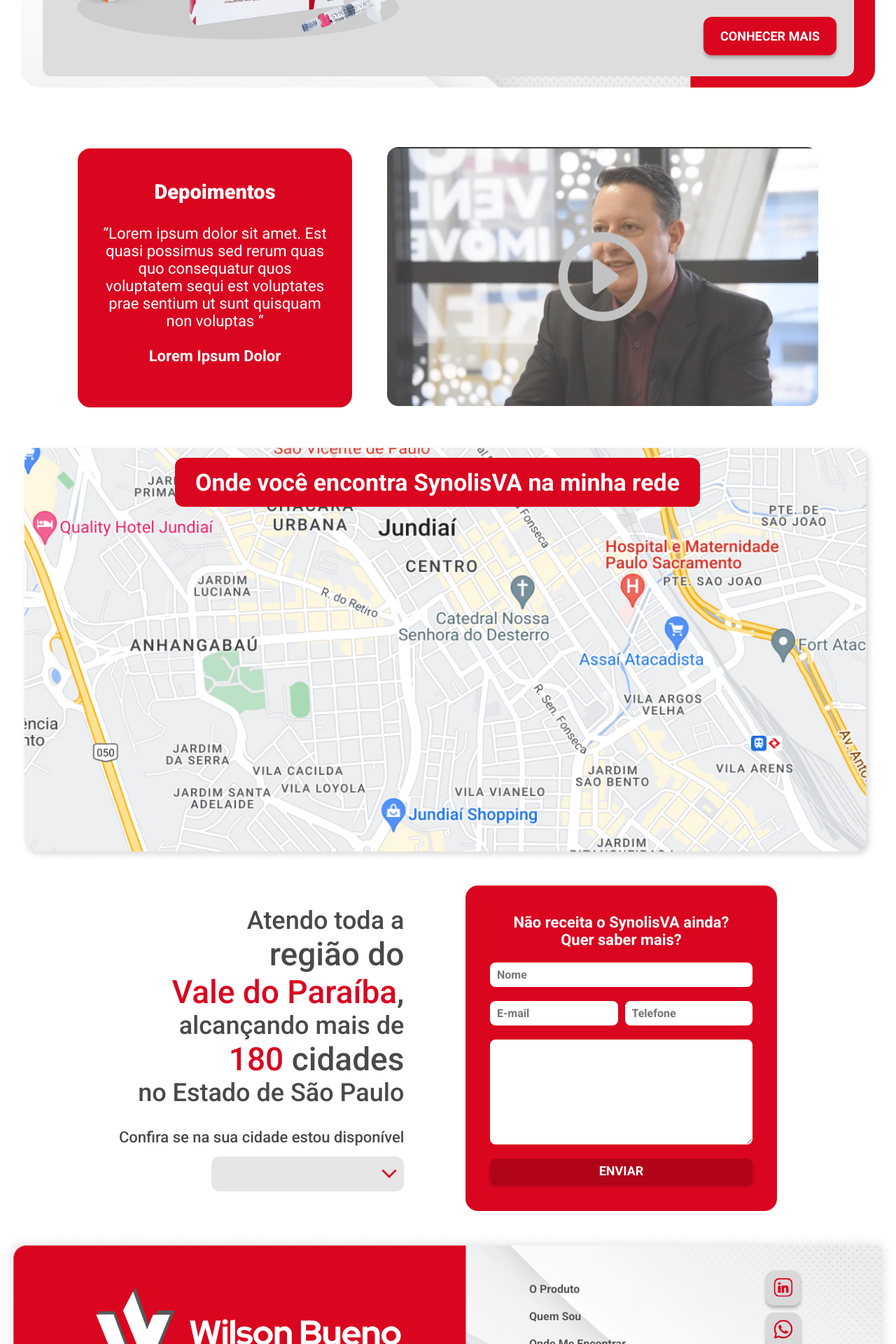
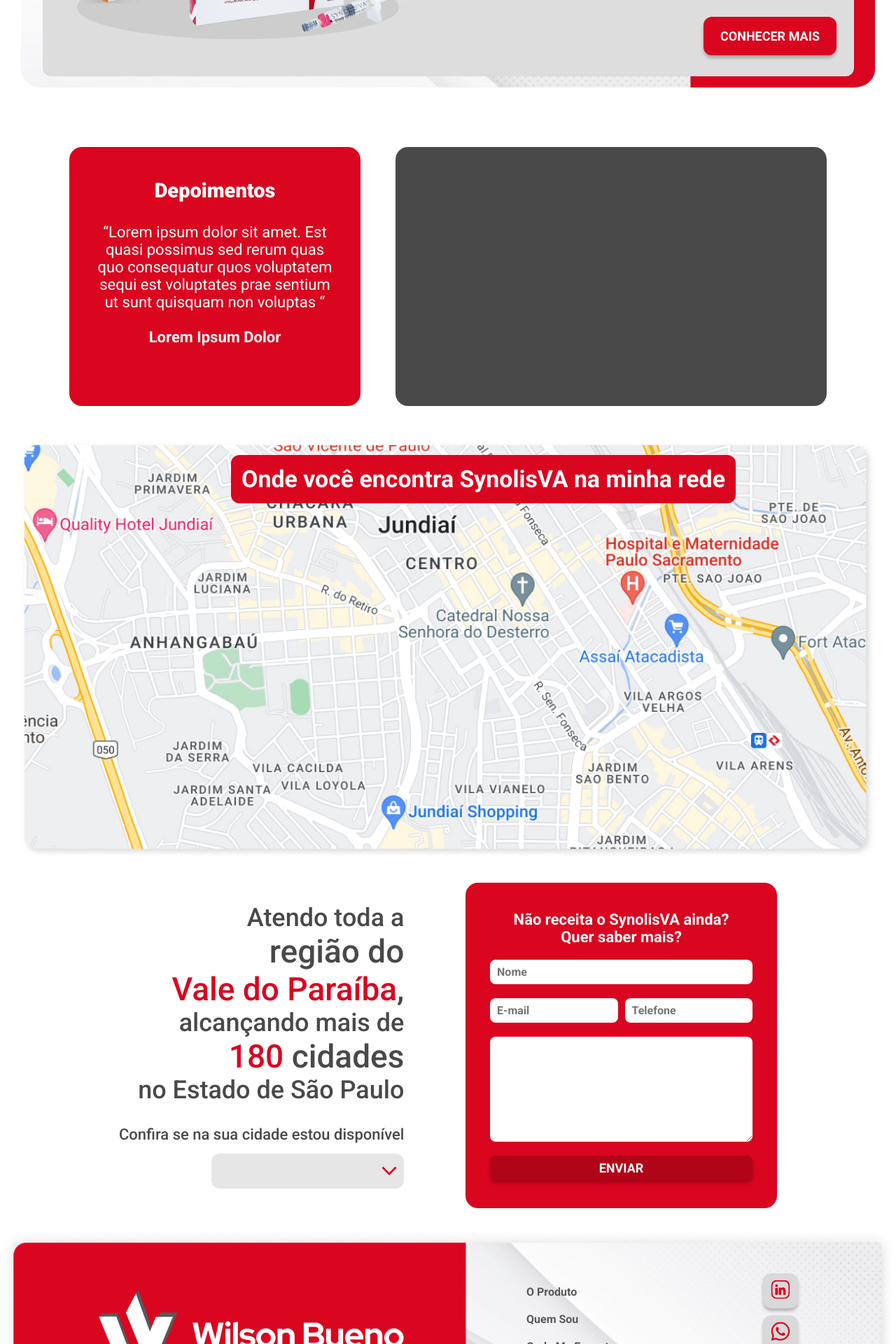
Before and after one commit to giovanna-mrosa/wilson-bueno, a Next.js app: page / in a window 1280 px wide. Shown: the part 880-2800 px from the top of the page at 70% size. Built offline with nearby package versions, Linux system fonts and the light colour scheme.

Commit message:
:recycle: refactor: Switching to relative measures

```diff
--- a/components/SectionTwo.jsx
+++ b/components/SectionTwo.jsx
@@ -89,12 +89,7 @@
           </div>
         </div>
         <div className={style.videoBox}>
-          <Image
-            src="/images/video.jpg"
-            width="616"
-            height="370"
-            alt="Institutional Video"
-          />
+          {/* video */}
         </div>
       </div>
       <div className={style.columnTwoSectionTwo}>
--- a/styles/Footer.module.scss
+++ b/styles/Footer.module.scss
@@ -1,32 +1,33 @@
 .container {
   width: 100%;
-  height: 280px;
-  padding: 35px 80px;
+  height: 18.44rem;
+  padding: 2.2rem 5rem;
   display: flex;
   align-items: center;
   justify-content: space-between;
   background-image: url(../public/images/background-footer.jpg);
   background-repeat: no-repeat;
   background-size: cover;
+  margin-bottom: 3.125rem;
 
   .rowLogo {
     display: flex;
     align-items: center;
     justify-content: center;
-    padding-left: 5%;
+    padding-left: 3.75rem;
   }
 
   .rowRight {
-    padding-right: 5%;
+    padding-right: 3.75rem;
     display: flex;
     align-items: center;
-    gap: 200px;
+    gap: 12.5rem;
 
     .links {
       list-style: none;
       display: flex;
       flex-direction: column;
-      gap: 20px;
+      gap: 1.25rem;
 
       li a {
         text-decoration: none;
@@ -43,7 +44,7 @@
     .mediasBox {
       display: flex;
       flex-direction: column;
-      gap: 10px;
+      gap: 0.625rem;
 
       .media {
         display: flex;
@@ -52,8 +53,8 @@
         border: none;
         outline: none;
         cursor: pointer;
-        width: 50px;
-        height: 50px;
+        width: 3.125rem;
+        height: 3.125rem;
         box-shadow: 0px 4px 4px 0px #00000040;
         background: #D9D9D9;
         border-radius: 12px;
--- a/styles/Navbar.module.scss
+++ b/styles/Navbar.module.scss
@@ -3,23 +3,23 @@
   display: flex;
   align-items: center;
   justify-content: space-between;
-  padding: 20px 50px;
+  padding: 1.25rem 3.125rem;
 
   .logoBox {
-    padding-right: 20px;
-    border-right: 0.8px solid #58585A;
+    padding-right: 1.25rem;
+    border-right: 0.05rem solid #58585A;
   }
 
  .linksBox {
   display: flex;
   align-items: center;
-  gap: 50px;
-  padding-right: 25px;
+  gap: 3.125rem;
+  padding-right: 1.56rem;
 
     .linksHeader {
       display: flex;
       list-style: none;
-      gap: 50px;
+      gap: 3.125rem;
 
       li a {
         text-decoration: none;
--- a/styles/SectionOne.module.scss
+++ b/styles/SectionOne.module.scss
@@ -1,12 +1,12 @@
 .sectionOneBox {
   width: 100%;
-  height: 1030px;
-  padding: 35px 30px;
+  height: 64.375rem;
+  padding: 2.19rem 1.875rem;
   background: url(../public/images/background-main.jpg) center no-repeat;
   background-clip: content-box;
   background-size: cover;
   border-radius: 60px;
-  margin-top: 10px;
+  margin-top: 0.625rem;
   align-items: center;
   justify-content: center;
 
@@ -14,17 +14,17 @@
     display: flex;
     align-items: center;
     justify-content: space-between;
-    padding: 50px 60px 0 100px;
+    padding: 3.125rem 3.75rem 0 6.25rem;
     z-index: 1;
     position: relative;
 
     p {
-      width: 540px;
-      font-size: 34px;
+      width: 33.75rem;
+      font-size: 2.125rem;
       color: #49494A;
 
       span {
-        font-size: 50px;
+        font-size: 3.125rem;
         font-weight: 700;
       }
     }
@@ -41,33 +41,33 @@
     margin: 0 auto;
     flex-direction: column;
     align-items: center;
-    padding: 30px 20px;
-    margin-top: -50px;
+    padding: 1.875rem 1.25rem;
+    margin-top: -3.125rem;
     z-index: 5;
     position: relative;
-    gap: 30px;
+    gap: 1.875rem;
 
     .columnTwoContent {
       display: flex;
       align-items: center;
-      gap: 60px;
+      gap: 3.75rem;
       position: relative;
 
       .textBtn {
         display: flex;
         flex-direction: column;
-        gap: 40px;
+        gap: 2.5rem;
         align-items: flex-end;
 
         p {
-          width: 520px;
-          font-size: 22px;
+          width: 32.5rem;
+          font-size: 1.375rem;
           color: #49494A;
         }
 
         .btnKnowMore {
-          width: 190px;
-          height: 55px;
+          width: 11.875rem;
+          height: 3.44rem;
           border: none;
           outline: none;
           border-radius: 12px;
@@ -78,7 +78,7 @@
           a {
             text-decoration: none;
             color: #fff;
-            font-size: 18px;
+            font-size: 1.125rem;
             font-weight: 700;
           }
 
--- a/styles/SectionTwo.module.scss
+++ b/styles/SectionTwo.module.scss
@@ -2,43 +2,51 @@
   width: 100%;
   display: flex;
   flex-direction: column;
-  padding: 50px 20px 30px 20px;
+  padding: 3.125rem 1.25rem 1.875rem 1.25rem;
   align-items: center;
 
   .columnOneSectionTwo {
     display: flex;
     width: 100%;
-    gap: 50px;
+    gap: 3.125rem;
     align-items: center;
     justify-content: center;
-    padding: 0 60px;
+    padding: 0 3.75rem;
+    flex-wrap: wrap;
 
 
     .testimony {
-      width: 35%;
+      width: 26rem;
       background-color: #da051f;
       border-radius: 18px;
       display: flex;
       flex-direction: column;
       text-align: center;
       color: #fff;
-      padding: 45px 35px;
-      gap: 30px;
-      height: 370px;
+      padding: 2.81rem 2.19rem;
+      gap: 1.875rem;
+      height: 23.125rem;
 
       h3 {
-        font-size: 29px;
+        font-size: 1.81rem;
         font-weight: 900;
       }
 
       p {
-        font-size: 22px;
-        margin-bottom: 20px;
+        font-size: 1.375rem;
+        margin-bottom: 1.25rem;
 
         span {
           font-weight: 700;
         }
       }
+    }
+
+    .videoBox {
+      width: 38.5rem;
+      height: 23.125rem;
+      background-color: #49494a;
+      border-radius: 18px;
     }
   }
 
@@ -48,22 +56,21 @@
     align-items: center;
     justify-content: center;
     position: relative;
-    margin-top: 50px;
+    margin-top: 3.125rem;
 
     .where {
       position: absolute;
       background-color: #da051f;
-      width: 750px;
-      height: 70px;
+      padding: 0.94rem;
       border-radius: 12px;
       color: #fff;
       font-weight: 900;
-      font-size: 29px;
+      font-size: 1.81rem;
       display: flex;
       align-items: center;
       justify-content: center;
-      top: 20px;
-      left: 230px;
+      top: 1.25rem;
+      left: 19.375rem;
     }
   }
 
@@ -72,28 +79,28 @@
     width: 100%;
     align-items: center;
     justify-content: space-between;
-    padding: 0 150px;
-    margin-top: 35px;
+    padding: 0 9.375rem;
+    margin-top: 2.19rem;
 
     .rowOne {
       display: flex;
       flex-direction: column;
       text-align: end;
       justify-content: flex-end;
-      gap: 30px;
+      gap: 1.875rem;
 
       p {
-        font-size: 36px;
+        font-size: 2.25rem;
         font-weight: 500;
         color: #49494a;
 
         .bigGray {
-          font-size: 46px;
+          font-size: 2.875rem;
         }
 
         .bigRed {
           color: #da051f;
-          font-size: 46px;
+          font-size: 2.875rem;
         }
       }
 
@@ -101,21 +108,21 @@
         display: flex;
         flex-direction: column;
         align-items: flex-end;
-        gap: 15px;
+        gap: 0.94rem;
 
         p {
-          font-size: 22px;
+          font-size: 1.375rem;
         }
 
         .cities {
-          font-size: 22px;
+          font-size: 1.375rem;
           outline: none;
           border: none;
           border-radius: 12px;
           color: #49494a;
           background-color: #e6e6e6;
-          height: 50px;
-          padding-left: 20px;
+          height: 3.125rem;
+          padding-left: 1.25rem;
           -webkit-appearance: none;
           -moz-appearance: none;
           appearance: none;
@@ -134,7 +141,7 @@
           }
 
           &::-webkit-scrollbar-thumb {
-            width: 10px;
+            width: 0.625rem;
             background-color: #da051f;
             border-radius: 2px;
           }
@@ -147,14 +154,14 @@
       flex-direction: column;
       text-align: center;
       background-color: #da051f;
-      padding: 40px 35px;
-      width: 445px;
+      padding: 2.5rem 2.19rem;
+      width: 27.81rem;
       color: #fff;
-      gap: 20px;
+      gap: 1.25rem;
       border-radius: 18px;
 
       h3 {
-        font-size: 22px;
+        font-size: 1.375rem;
         font-weight: 600;
       }
 
@@ -163,46 +170,46 @@
         flex-direction: column;
         align-items: center;
         width: 100%;
-        gap: 20px;
+        gap: 1.25rem;
 
         input {
           width: 100%;
-          height: 35px;
+          height: 2.19rem;
           border-radius: 8px;
           border: none;
           outline: none;
           background-color: #fff;
           font-weight: 700;
-          font-size: 16px;
+          font-size: 1rem;
           color: #49494a;
-          padding-left: 10px;
+          padding-left: 0.625rem;
         }
 
         .mailPhone {
           display: flex;
           align-items: center;
-          gap: 10px;
+          gap: 0.625rem;
         }
 
         textarea {
           width: 100%;
-          height: 150px;
+          height: 9.375rem;
           border-radius: 8px;
           border: none;
           outline: none;
           background-color: #fff;
           font-weight: 700;
-          font-size: 16px;
+          font-size: 1rem;
           color: #49494a;
-          padding-left: 10px;
+          padding-left: 0.625rem;
         }
 
         button {
           width: 100%;
-          height: 35px;
+          height: 2.19rem;
           color: #fff;
           background-color: #B10418;
-          font-size: 18px;
+          font-size: 1.125rem;
           font-weight: 700;
           border-radius: 8px;
           border: none;
```
